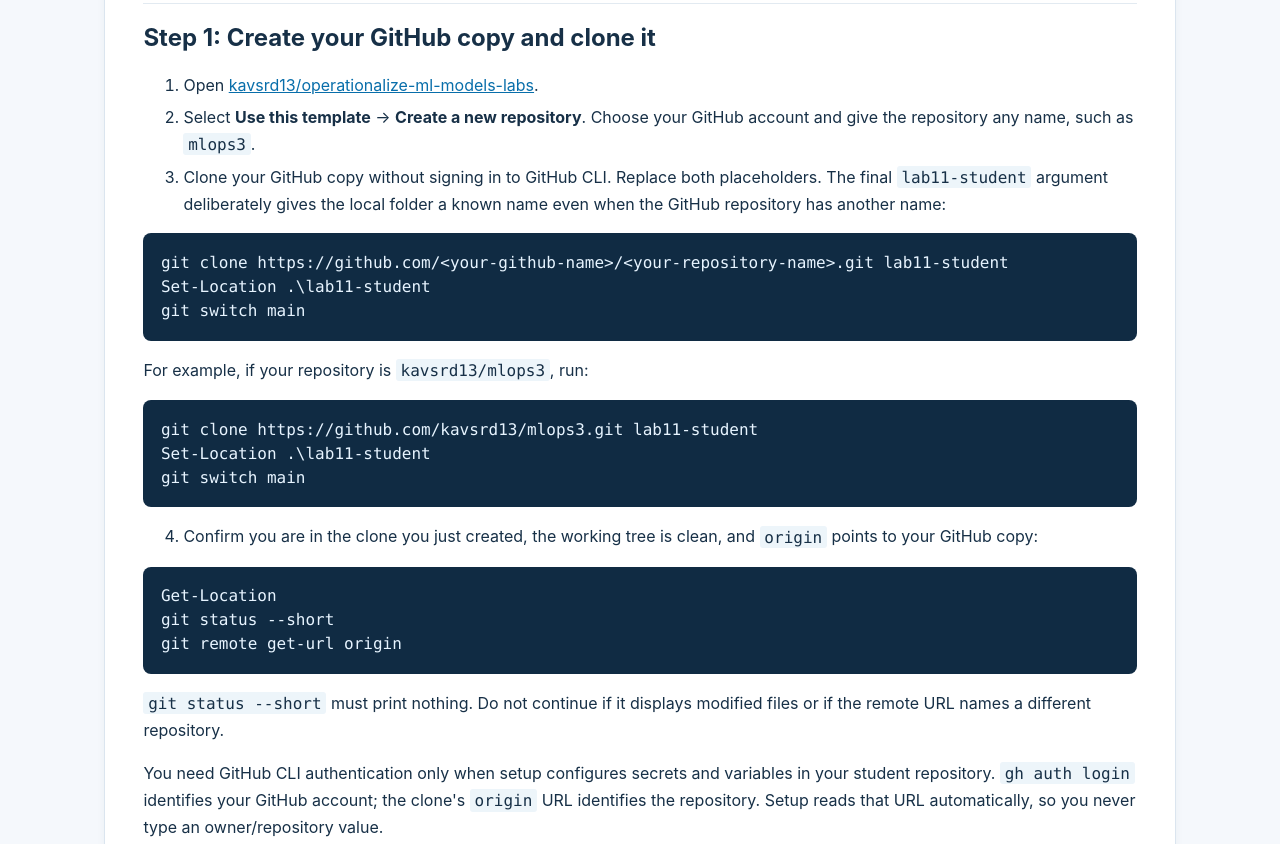
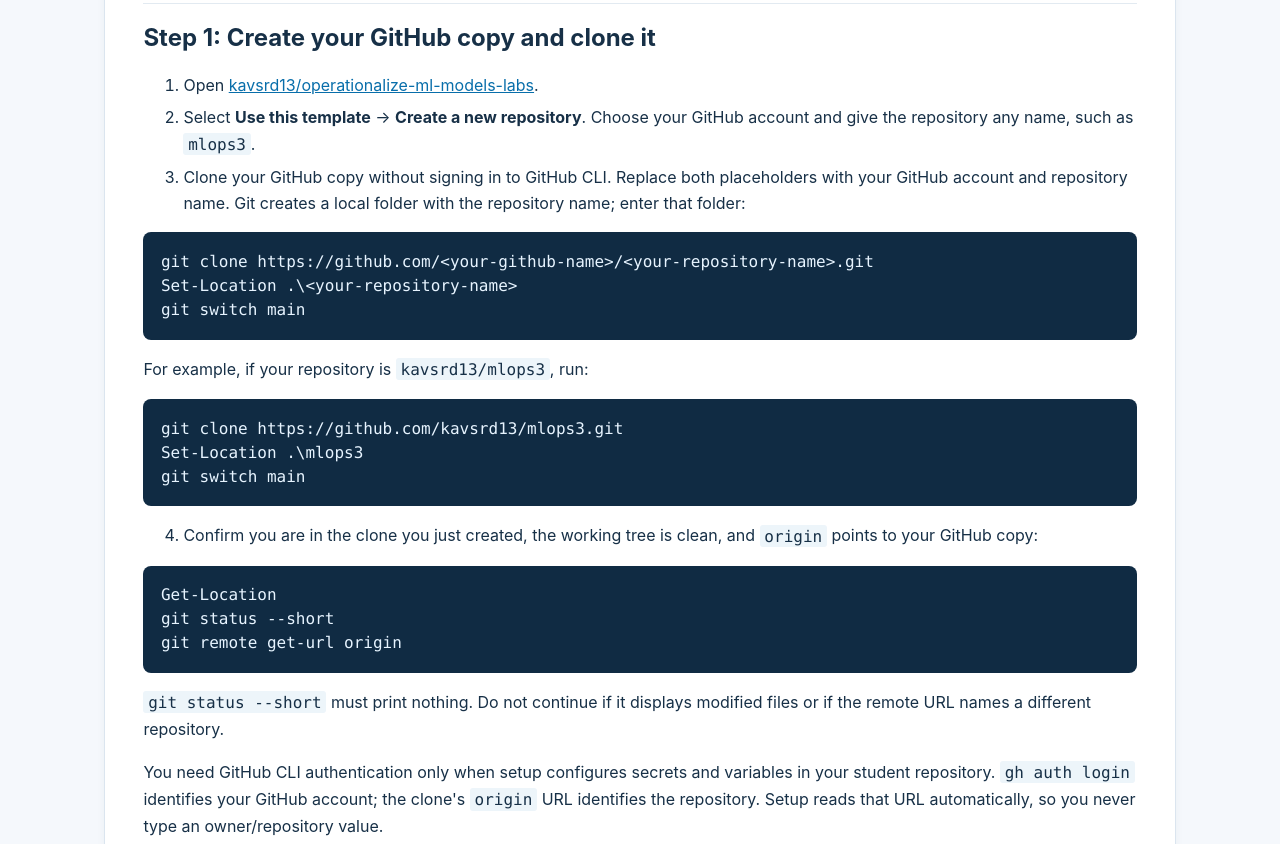
Before and after one commit to kavsrd13/operationalize-ml-models-labs, a plain HTML site: page 11-Automate-Model-Training-GitHub-Actions/Instruction/index.html in a window 1280 px wide. Shown: the part 2835-3679 px from the top of the page. Drawn offline with Linux system fonts and the light colour scheme.

Commit message:
Fix Lab 11 clone directory instructions

```diff
--- a/11-Automate-Model-Training-GitHub-Actions/Instruction/index.html
+++ b/11-Automate-Model-Training-GitHub-Actions/Instruction/index.html
@@ -60,14 +60,14 @@
 <ol start="1">
 <li>Open <a href="https://github.com/kavsrd13/operationalize-ml-models-labs">kavsrd13/operationalize-ml-models-labs</a>.</li>
 <li>Select <strong>Use this template</strong> → <strong>Create a new repository</strong>. Choose your GitHub account and give the repository any name, such as <code>mlops3</code>.</li>
-<li>Clone your GitHub copy without signing in to GitHub CLI. Replace both placeholders. The final <code>lab11-student</code> argument deliberately gives the local folder a known name even when the GitHub repository has another name:</li>
+<li>Clone your GitHub copy without signing in to GitHub CLI. Replace both placeholders with your GitHub account and repository name. Git creates a local folder with the repository name; enter that folder:</li>
 </ol>
-<pre><code>git clone https://github.com/&lt;your-github-name&gt;/&lt;your-repository-name&gt;.git lab11-student
-Set-Location .\lab11-student
+<pre><code>git clone https://github.com/&lt;your-github-name&gt;/&lt;your-repository-name&gt;.git
+Set-Location .\&lt;your-repository-name&gt;
 git switch main</code></pre>
 <p>For example, if your repository is <code>kavsrd13/mlops3</code>, run:</p>
-<pre><code>git clone https://github.com/kavsrd13/mlops3.git lab11-student
-Set-Location .\lab11-student
+<pre><code>git clone https://github.com/kavsrd13/mlops3.git
+Set-Location .\mlops3
 git switch main</code></pre>
 <ol start="4">
 <li>Confirm you are in the clone you just created, the working tree is clean, and <code>origin</code> points to your GitHub copy:</li>
@@ -202,7 +202,7 @@ az group exists --name $RG</code></pre>
 <h2>Troubleshooting</h2>
 <ul>
 <li><strong>Setup cannot read the repository:</strong> confirm <code>git remote -v</code> points to your student repository and <code>gh auth status</code> shows its owner account.</li>
-<li><strong>Setup unexpectedly asks for a subscription ID or <code>OWNER/REPO</code>:</strong> you are running an old setup script or are in the wrong clone. Run <code>Get-Location</code>, <code>git status --short</code>, and <code>git remote get-url origin</code>; then return to the clean <code>lab11-student</code> folder created in Step 1.</li>
+<li><strong>Setup unexpectedly asks for a subscription ID or <code>OWNER/REPO</code>:</strong> you are running an old setup script or are in the wrong clone. Run <code>Get-Location</code>, <code>git status --short</code>, and <code>git remote get-url origin</code>; then return to the clean folder named after your GitHub repository created in Step 1.</li>
 <li><strong>Setup says administrator access is required:</strong> run setup from a repository created under your account with <strong>Use this template</strong>, not the instructor&#x27;s source repository.</li>
 <li><strong>OIDC login fails:</strong> rerun setup from the same student repository. OIDC trust is specific to the repository and <code>main</code> branch.</li>
 <li><strong>Compute quota fails:</strong> choose another region or rerun setup with a VM size available in your subscription, for example <code>-VmSize &#x27;&lt;available-cpu-sku&gt;&#x27;</code>.</li>
```
Also changed, not shown: 1 other file.
